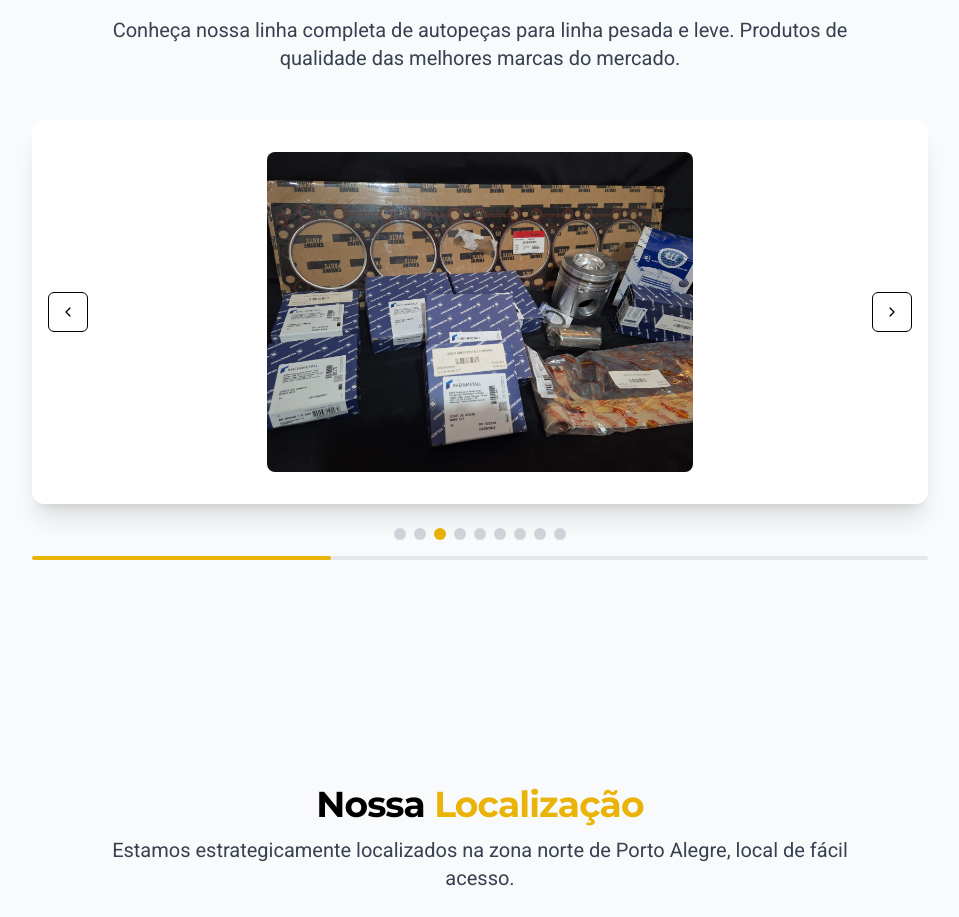
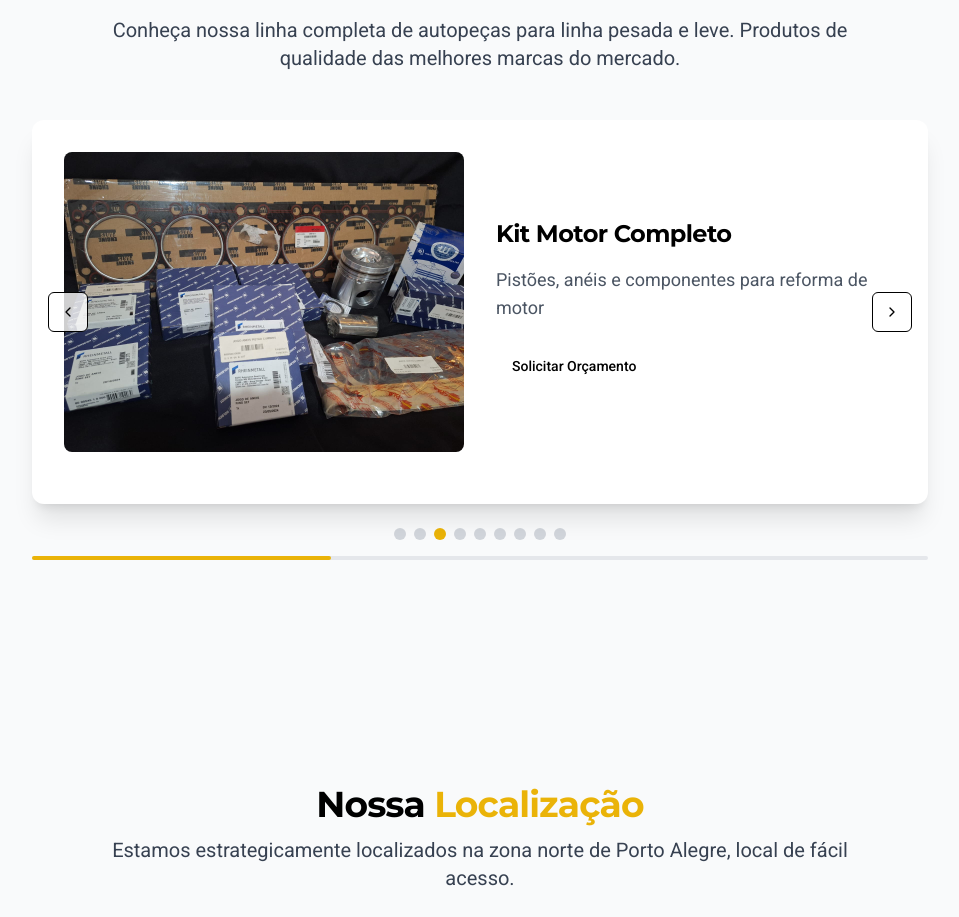
Before and after one commit to DevZipMateus/mega-disel, a React (Vite) app: page / in a window 1280 px wide. Shown: the part 3348-4265 px from the top of the page, without its empty margins (160-1119 px from the left). Built offline with nearby package versions, Linux system fonts and the light colour scheme.

Commit message:
Reverted to commit ae12be47908888ff565c1bc8c8d1eddf181a0764

```diff
--- a/src/components/sections/MegaDieselProducts.tsx
+++ b/src/components/sections/MegaDieselProducts.tsx
@@ -112,12 +112,32 @@ const MegaDieselProducts = () => {
           >
             {products.map((product) => (
               <div key={product.id} className="w-full flex-shrink-0">
-                <div className="flex items-center justify-center p-8">
-                  <img
-                    src={product.image}
-                    alt={product.title}
-                    className="max-w-full max-h-80 object-contain rounded-lg"
-                  />
+                <div className="grid md:grid-cols-2 gap-8 p-8">
+                  {/* Product image */}
+                  <div className="flex items-center justify-center">
+                    <img
+                      src={product.image}
+                      alt={product.title}
+                      className="max-w-full max-h-80 object-contain rounded-lg"
+                    />
+                  </div>
+
+                  {/* Product info */}
+                  <div className="flex flex-col justify-center">
+                    <h3 className="text-2xl font-bold text-black mb-4">
+                      {product.title}
+                    </h3>
+                    <p className="text-gray-600 text-lg mb-6">
+                      {product.description}
+                    </p>
+                    <Button className="btn-secondary w-fit">
+                      <a href="https://wa.me/5551984082546?text=Olá!%20Gostaria%20de%20mais%20informações%20sobre%20este%20produto."
+                         target="_blank"
+                         rel="noopener noreferrer">
+                        Solicitar Orçamento
+                      </a>
+                    </Button>
+                  </div>
                 </div>
               </div>
             ))}
```
